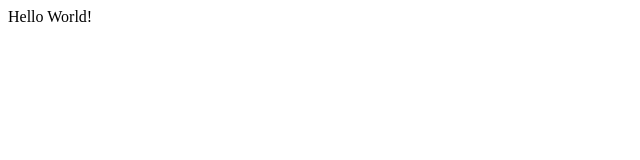
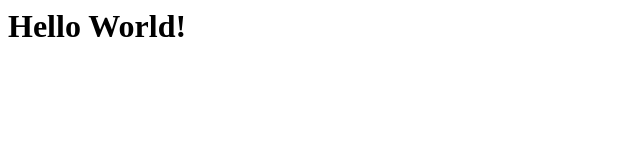
Before and after one commit to a49551/LAB1, a plain HTML site: page index.html in a window 1280 px wide. Shown: the whole page, without its empty margins (0-640 px from the left). Drawn offline with Linux system fonts and the light colour scheme.

Commit message:
alteracao do estilo

```diff
--- a/index.html
+++ b/index.html
@@ -1,8 +1,8 @@
 <html>
 <head>
-	<title>Hello</title>
+	<title>BIG Hello</title>
 </head>
 <body>
-	<p>Hello World!</p>
+	<h1>Hello World!</h1>
 </body>
 </html>
```
